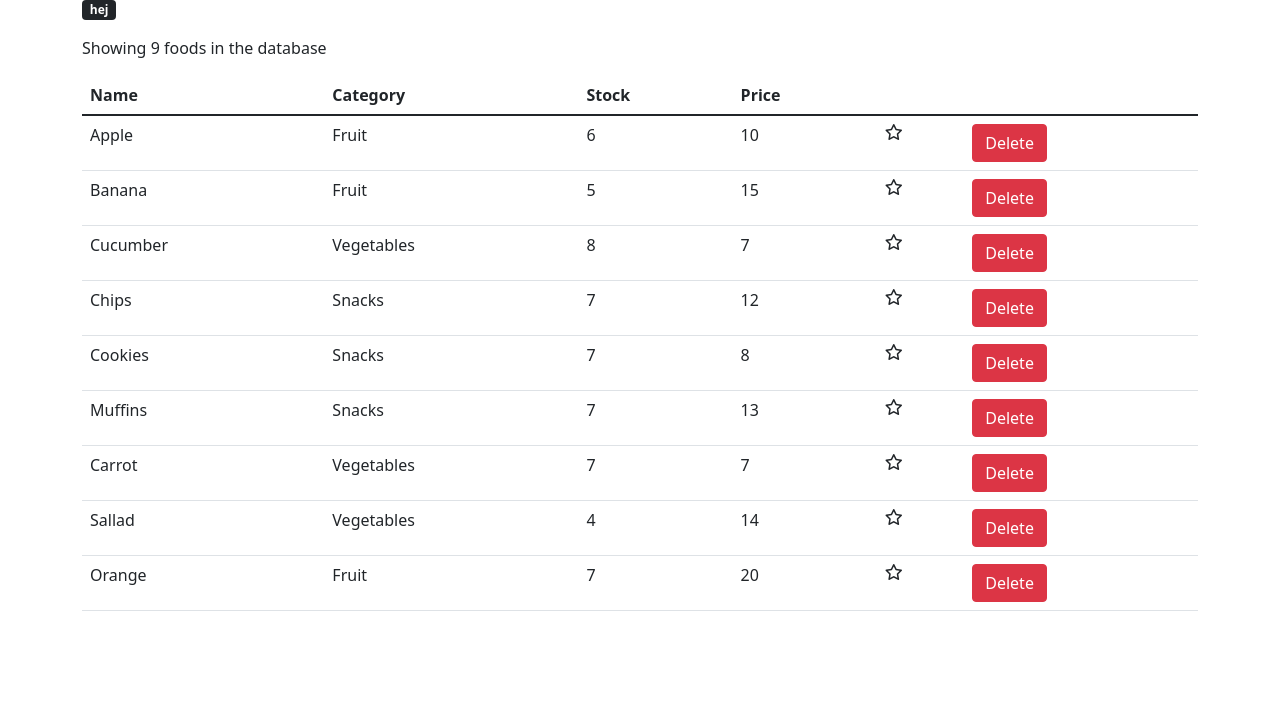
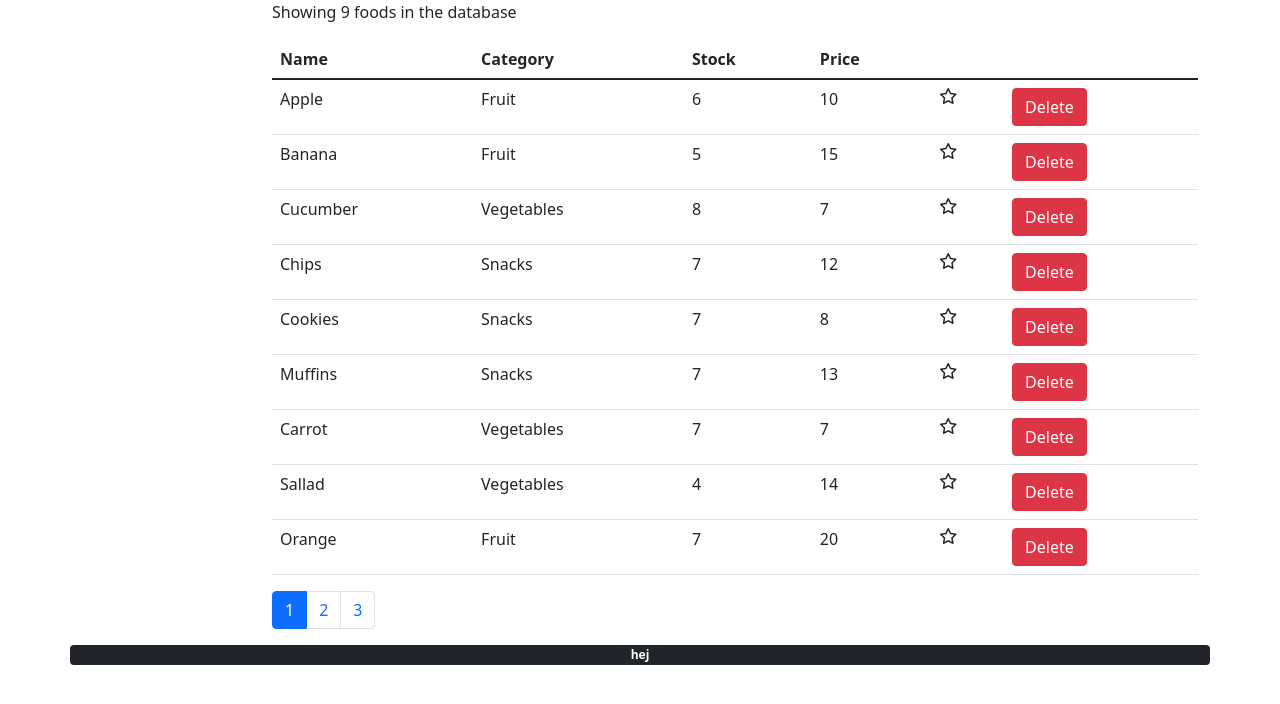
Before and after one commit to Kevin-Krantz/intensive-foods, a React (Create React App) app: page / in a window 1280 px wide. Shown: the top 704 px of the page. Built offline with nearby package versions, Linux system fonts and the light colour scheme.

Commit message:
Implemented Pagination component

```diff
--- a/package.json
+++ b/package.json
@@ -10,6 +10,7 @@
     "@testing-library/user-event": "^13.5.0",
     "bootstrap": "^5.1.3",
     "gh-pages": "^4.0.0",
+    "lodash": "^4.17.21",
     "react": "^18.2.0",
     "react-dom": "^18.2.0",
     "react-scripts": "5.0.1",
--- a/src/components/Foods.jsx
+++ b/src/components/Foods.jsx
@@ -1,10 +1,13 @@
 import React, { Component } from "react";
 import { getFoods } from "../services/fakeFoodService";
 import Favorite from "./common/Favorite";
+import Pagination from "./common/Pagination";
 
 class Foods extends Component {
   state = {
     foods: getFoods(),
+    pageSize: 4,
+    selectedPage: 1,
   };
 
   handleFavor = (food) => {
@@ -15,14 +18,20 @@ class Foods extends Component {
     this.setState({ foods });
   };
 
+  handlePageChange = (page) => {
+    this.setState({ selectedPage: page });
+  };
+
   render() {
     const { length: count } = this.state.foods;
+    const { pageSize, selectedPage } = this.state;
 
     if (count === 0) return <p>There are no foods in the database</p>;
 
     return (
-      <>
-        {<p className="badge bg-dark">hej</p>}
+      <div className="row">
+        <div className="col-2"></div>
+        <div className="col">
           <p>Showing {count} foods in the database</p>
           <table className="table">
             <thead>
@@ -60,7 +69,15 @@ class Foods extends Component {
               ))}
             </tbody>
           </table>
-      </>
+          <Pagination
+            itemCount={count}
+            pageSize={pageSize}
+            selectedPage={selectedPage}
+            onPageChange={this.handlePageChange}
+          />
+        </div>
+        {<p className="badge bg-dark">hej</p>}
+      </div>
     );
   }
 
--- /dev/null
+++ b/src/components/common/Pagination.jsx
@@ -0,0 +1,27 @@
+import React from "react";
+import _ from "lodash";
+
+function Pagination({ itemCount, pageSize, selectedPage, onPageChange }) {
+  const pageCount = Math.ceil(itemCount / pageSize);
+
+  if (pageCount === 1) return null;
+
+  const pages = _.range(1, pageCount + 1);
+
+  return (
+    <ul className="pagination">
+      {pages.map((page) => (
+        <li
+          key={page}
+          className={page === selectedPage ? "page-item active" : "page-item"}
+        >
+          <button onClick={() => onPageChange(page)} className="page-link">
+            {page}
+          </button>
+        </li>
+      ))}
+    </ul>
+  );
+}
+
+export default Pagination;
```
Also changed, not shown: 1 other file (tests, documents, lock files or other folders). Lines whose indentation alone changed are shown as unchanged.
